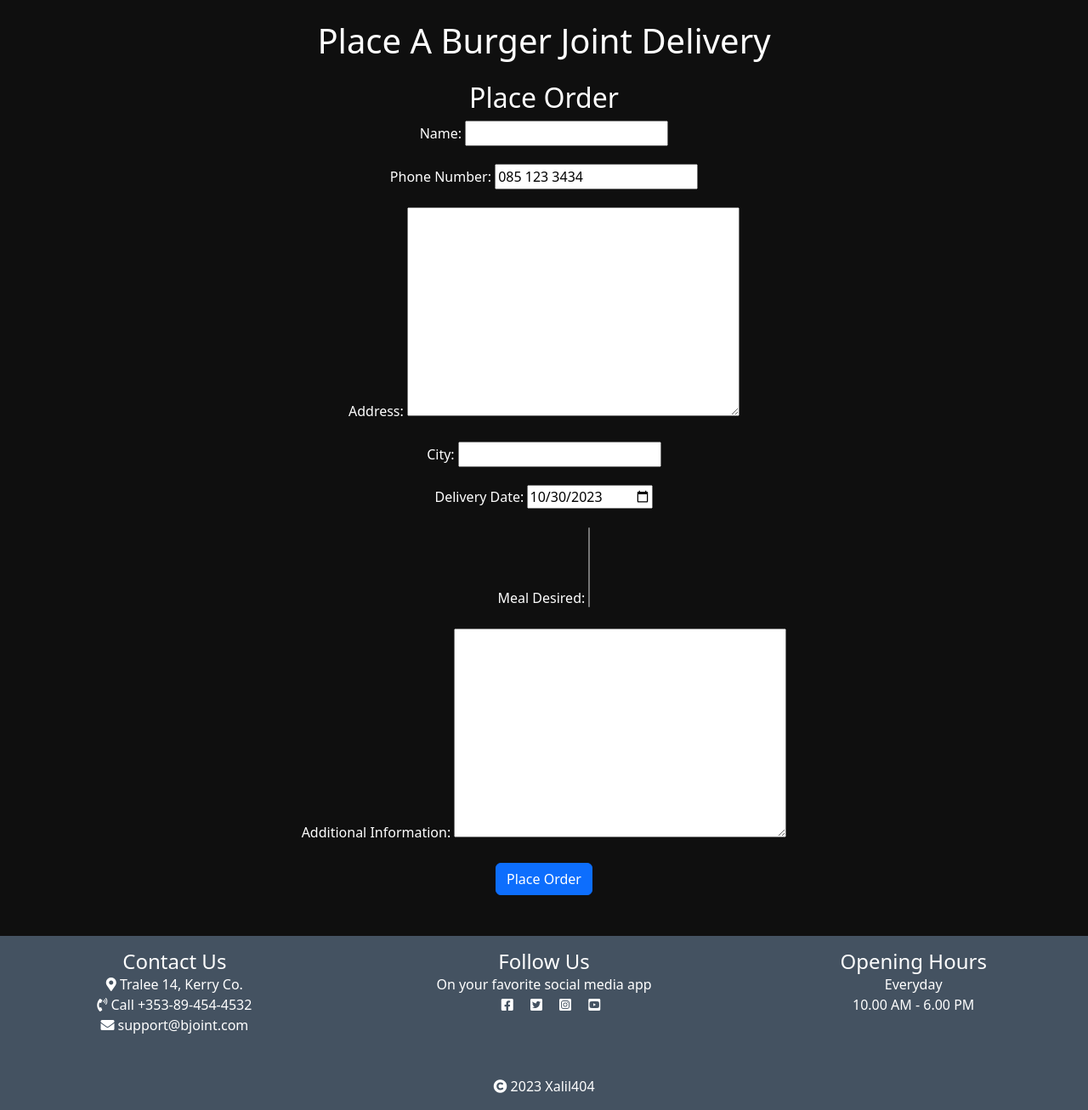
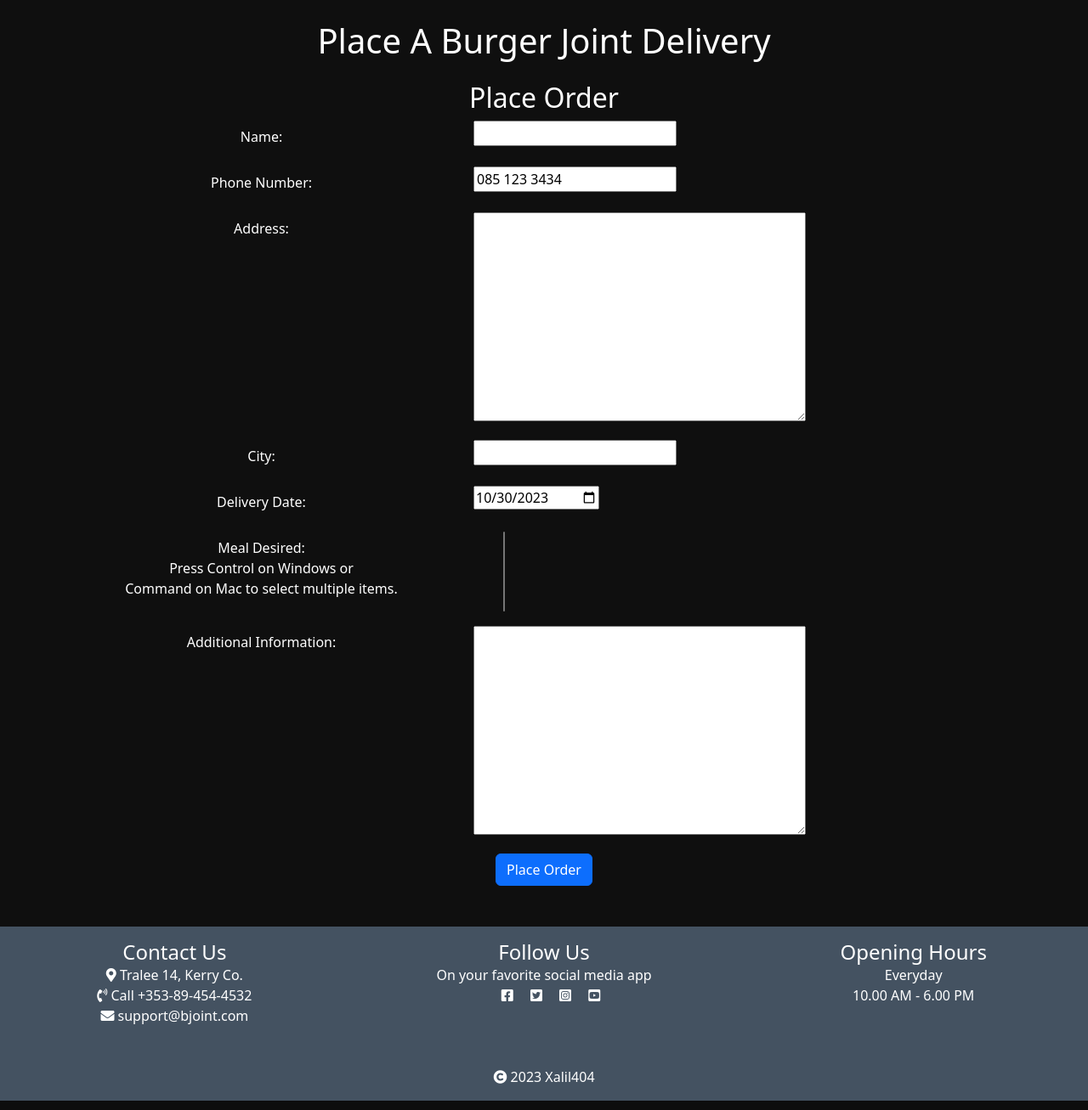
Before and after one commit to Xalil404/burgerjoint, a Django app: page /create_delivery/ in a window 1280 px wide. Shown: the part 60-1367 px from the top of the page at 85% size. Run offline with Django 3.2, Linux system fonts and the light colour scheme; data that the repository does not hold is empty.

Commit message:
Styled create delivery page to be two neat columns

```diff
--- a/templates/create_delivery.html
+++ b/templates/create_delivery.html
@@ -10,39 +10,53 @@
         <form method="POST" action="{% url 'create_delivery' %}">
             {% csrf_token %}
 
-            <div class="mb-3 text-white">
-                <label for="{{ form.name.id }}" class="form-label">Name:</label>
+            <div class="mb-3 text-white form-group row">
+                <label for="{{ form.name.id }}" class="col-sm-5 col-form-label">Name:</label>
+                <div class="col-sm-1">
                 {{ form.name }}
+                </div>
             </div>
 
-            <div class="mb-3 text-white">
-                <label for="{{ form.phone_number.id }}" class="form-label">Phone Number:</label>
+            <div class="mb-3 text-white form-group row">
+                <label for="{{ form.phone_number.id }}" class="col-sm-5 col-form-label">Phone Number:</label>
+                <div class="col-sm-1">
                 {{ form.phone_number }}
+                </div>
             </div>
 
-            <div class="mb-3 text-white">
-                <label for="{{ form.address.id }}" class="form-label">Address:</label>
+            <div class="mb-3 text-white form-group row">
+                <label for="{{ form.address.id }}" class="col-sm-5 col-form-label">Address:</label>
+                <div class="col-sm-1">
                 {{ form.address }}
+                </div>
             </div>
 
-            <div class="mb-3 text-white">
-                <label for="id_city" class="form-label">City:</label>
+            <div class="mb-3 text-white form-group row">
+                <label for="id_city" class="col-sm-5 col-form-label">City:</label>
+                <div class="col-sm-1">
                 {{ form.city }}
+                </div>
             </div>
 
-            <div class="mb-3 text-white">
-                <label for="{{ form.booking_date.id }}" class="form-label">Delivery Date:</label>
+            <div class="mb-3 text-white form-group row">
+                <label for="{{ form.booking_date.id }}" class="col-sm-5 col-form-label">Delivery Date:</label>
+                <div class="col-sm-1">
                 {{ form.booking_date }}
+                </div>
             </div>
 
-            <div class="mb-3 text-white">
-                <label for="{{ form.meals_desired.id }}" class="form-label">Meal Desired:</label>
+            <div class="mb-3 text-white form-group row">
+                <label for="{{ form.meals_desired.id }}" class="col-sm-5 col-form-label">Meal Desired: <br>Press Control on Windows or <br>Command on Mac to select multiple items.</label>
+                <div class="col-sm-1">
                 {{ form.meals_desired }}
+                </div>
             </div>
 
-            <div class="mb-3 text-white">
-                <label for="{{ form.additional_information.id }}" class="form-label">Additional Information:</label>
+            <div class="mb-3 text-white form-group row">
+                <label for="{{ form.additional_information.id }}" class="col-sm-5 col-form-label">Additional Information:</label>
+                <div class="col-sm-1">
                 {{ form.additional_information }}
+                </div>
             </div>
 
             <button type="submit" class="btn btn-primary">Place Order</button>
```
